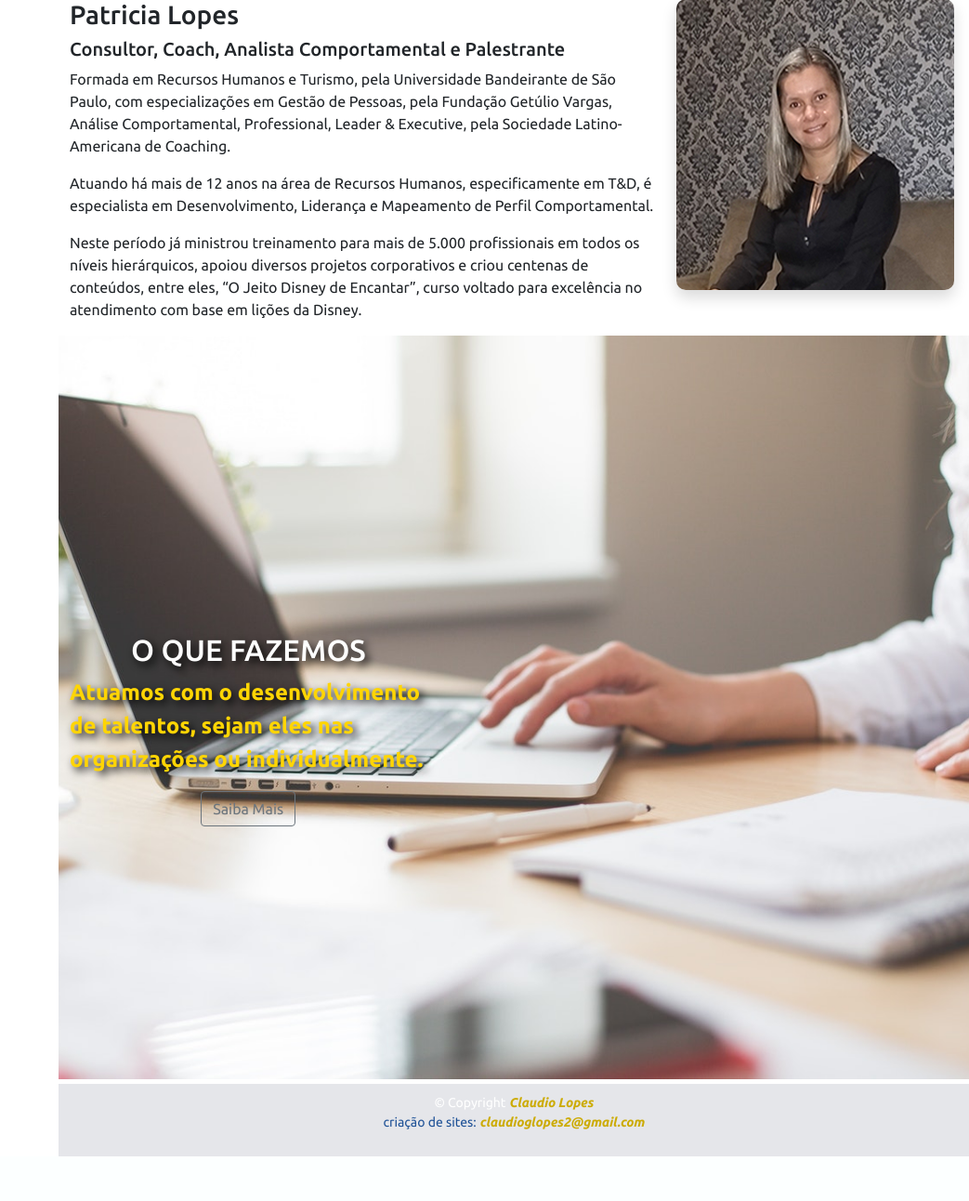
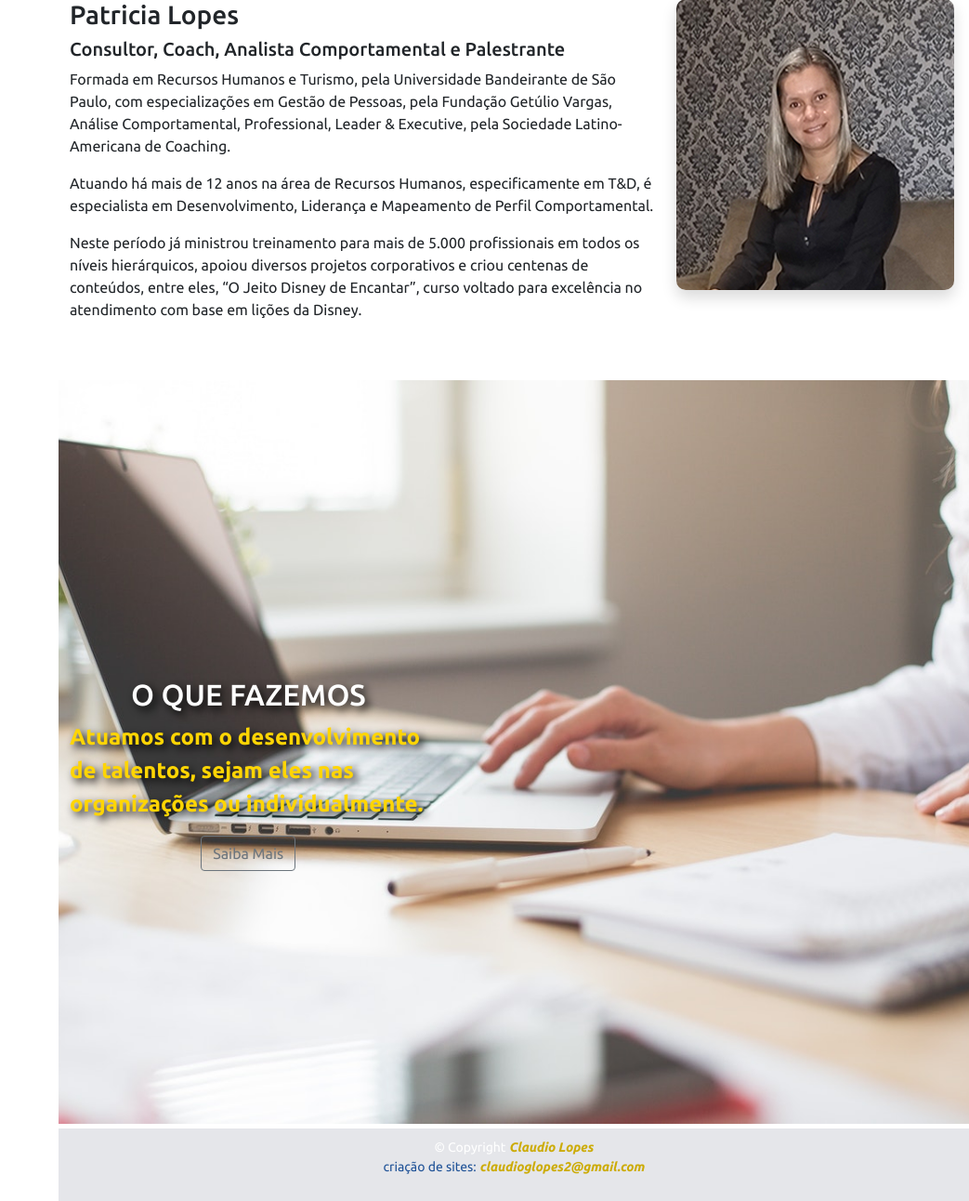
Before and after one commit to ClaudioLopes592/H4t-consulting, a Flask app: page / in a window 1280 px wide. Shown: the part 1289-2581 px from the top of the page at 93% size, without its empty margins (237-1280 px from the left). Before the commit the page ends 2533 px from the top, so only its background shows below. Run offline with Flask 2, Linux system fonts and the light colour scheme; some libraries are stand-ins or nearby versions.

Commit message:
atualizando pagina home

```diff
--- a/templates/index.html
+++ b/templates/index.html
@@ -94,7 +94,7 @@
                 </div>
             </div>
         </section>
-        <section id="o-que-fazemos" class="row m-0 p-0">
+        <section id="o-que-fazemos" class="row m-0 p-0 mt-5">
             <div class="col-md-5 d-flex justify-content-center align-items-center flex-column">
                 <h2 class="text-white text-shadow mt-5" data-anime="left">O QUE FAZEMOS</h2>
                 <p class="text-shadow" data-anime="right">Atuamos com o desenvolvimento de talentos, sejam eles nas organizações ou individualmente.</p>
```
